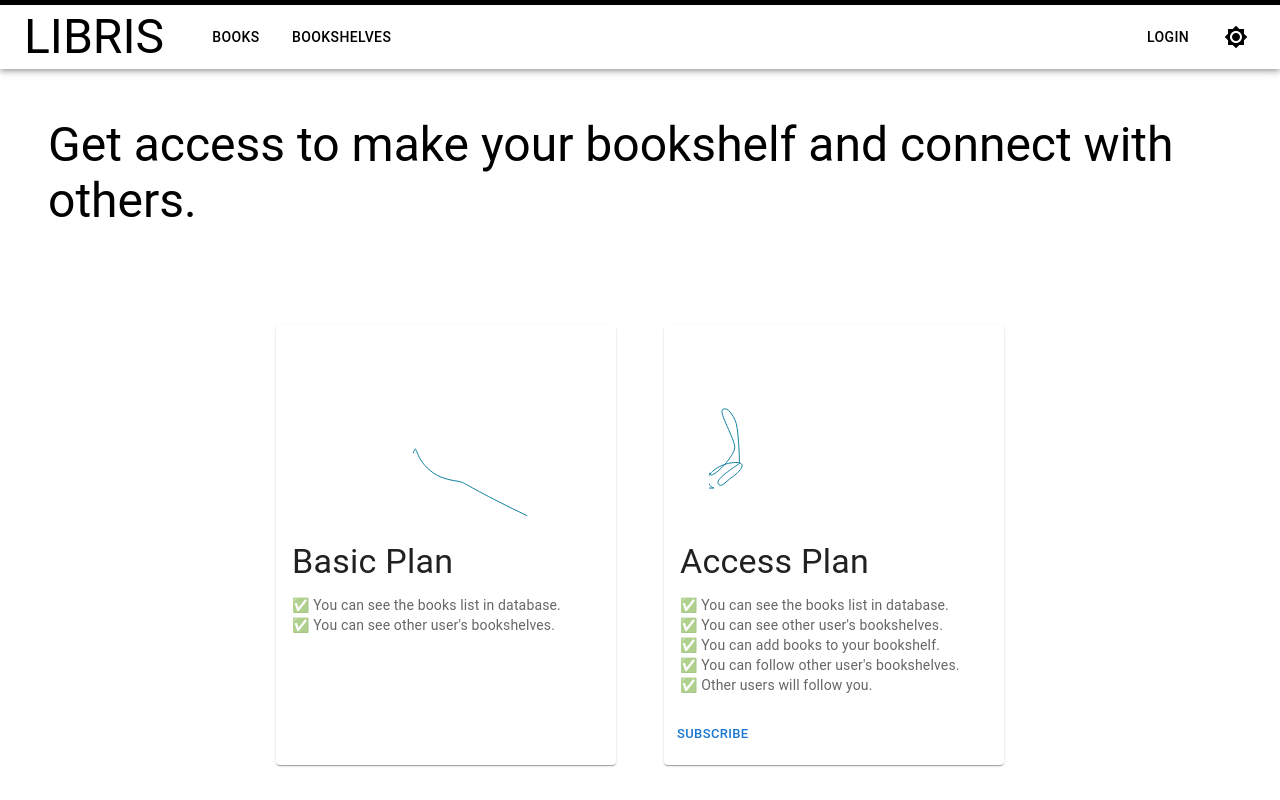
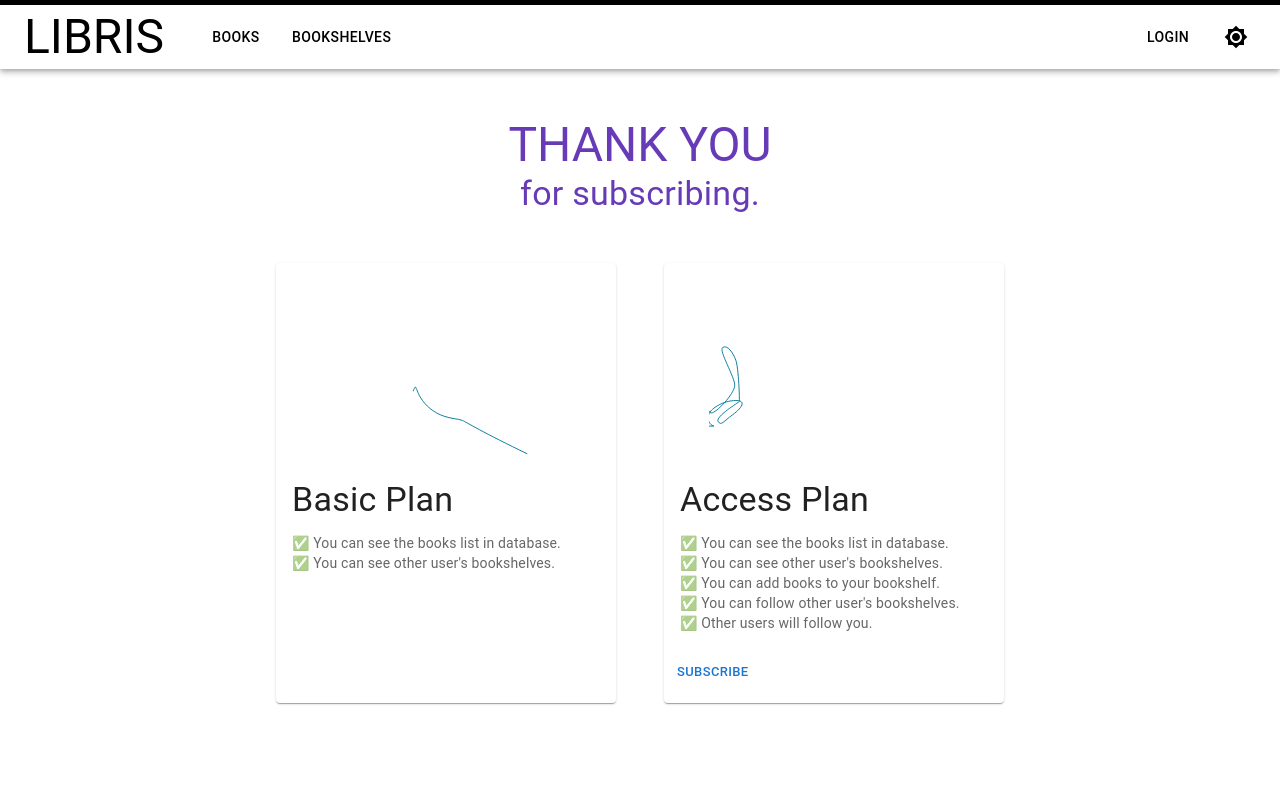
Before and after one commit to jacobsebastian1729/libris, a React (Create React App) app in the folder client/: page /subscription in a window 1280 px wide. Shown: the top 800 px of the page. Built offline with nearby package versions, Linux system fonts and the light colour scheme.

Commit message:
small fixes

```diff
--- a/client/src/components/DashBoard/UserBoard.tsx
+++ b/client/src/components/DashBoard/UserBoard.tsx
@@ -44,7 +44,6 @@ const rows = [];
 export default function UserBoard() {
   const allUsers = useSelector((state: RootState) => state.user.users);
   const [status, setStatus] = useState<string>('inactive');
-  console.log(allUsers.length)
 
   const dispatch = useDispatch<AppDispatch>();
   useEffect(() => {
@@ -64,6 +63,9 @@ export default function UserBoard() {
     <div>
       <div style={{ textAlign: 'center', marginTop: '2rem' }}>
         <Typography variant='h2'>User Management</Typography>
+      </div>
+      <div style={{ textAlign: 'right', paddingRight: '3rem', marginBottom: '2rem'}}>
+        <Typography>database : {allUsers.length} users</Typography>
       </div>
       <TableContainer component={Paper} sx={{ marginLeft: '.5rem' }}>
         <Table aria-label='simple table' stickyHeader>
--- a/client/src/components/Subscription/Subscription.tsx
+++ b/client/src/components/Subscription/Subscription.tsx
@@ -34,19 +34,22 @@ type Prop = {
 export default function Subscription({ mode }: Prop) {
     const loginUser = useSelector((state:RootState)=> state.user.loginUser)
     const loginUserId = loginUser?._id as string
+    const status = useSelector((state:RootState)=> state.user.status)
 
     const dispatch = useDispatch<AppDispatch>()
     const subscribeHandler = (userId:string) => {
         dispatch(userSubscribe(userId))
     }
 
+    console.log('is it changing?', status)
+
   return (
     <div>
-      <div style={{ padding: '3rem' }}>
+      <div style={{textAlign:'center', marginBottom: '2rem'}}>
 
-        {loginUser?.status === 'inactive' ?<Typography variant='h3'>
-          Get access to make your bookshelf and connect with others.
-        </Typography>: <Typography variant='h3'>You are a subscriber.</Typography>}
+        {status === 'inactive' ?<div style={{ paddingTop:'3rem', paddingLeft:'20rem', paddingRight:'20rem' }}><Typography variant='h3'>
+          Subscribe to make your bookshelf and connect with others.
+        </Typography></div>: <div style={{ paddingTop:'3rem', color: '#673ab7' }}><Typography variant='h3'>THANK YOU</Typography><Typography variant='h4'>for subscribing.</Typography></div>}
 
       </div>
       <div className='dashboard'>
--- a/client/src/redux/slices/user.ts
+++ b/client/src/redux/slices/user.ts
@@ -8,7 +8,8 @@ type InitialState = {
   loginSuccess: boolean;
   serverMessage: string;
   loginUser: UserDataType | null;
-  loginUserBookShelf : string[]
+  loginUserBookShelf : string[],
+  status: string;
 
 };
 
@@ -27,7 +28,8 @@ const initialState: InitialState = {
     bookShelves: [''],
     // comments: []
   },
-  loginUserBookShelf: ['']
+  loginUserBookShelf: [''],
+  status: ''
 };
 
 const userSlice = createSlice({
@@ -53,6 +55,9 @@ const userSlice = createSlice({
     },
     setUserBookShelf : (state, action) => {
       state.loginUserBookShelf = action.payload
+    },
+    getStatus: (state, action) => {
+      state.status = action.payload
     }
   },
 });
--- a/client/src/redux/thunk/user.ts
+++ b/client/src/redux/thunk/user.ts
@@ -94,6 +94,9 @@ export function userStatusChangeThunk(userId: string) {
 export function userSubscribe(userId: string) {
   return async(dispatch: AppDispatch) => {
     const response = await axios.put(`${url}/subscribe/${userId}`)
-    console.log(response, 'subscribe response')
+    const user = response.data.user;
+    const status = user.status
+    dispatch(userActions.getStatus(status))
+
   }
 }
```
